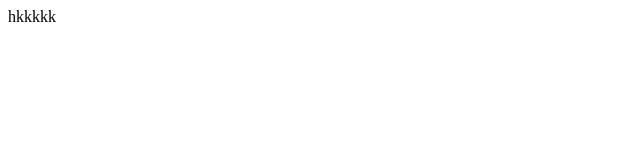
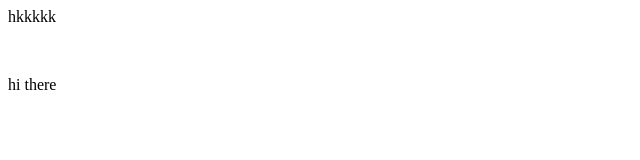
Before and after one commit to idnegi/localrepo, a plain HTML site: page index.html in a window 1280 px wide. Shown: the full height of the page, 0-640 px from the left. Drawn offline with Linux system fonts and the light colour scheme.

Commit message:
add new featrure 4

```diff
--- a/index.html
+++ b/index.html
@@ -1 +1,3 @@
 <p>hkkkkk</p>
+<br>
+<p>hi there </p>
```
